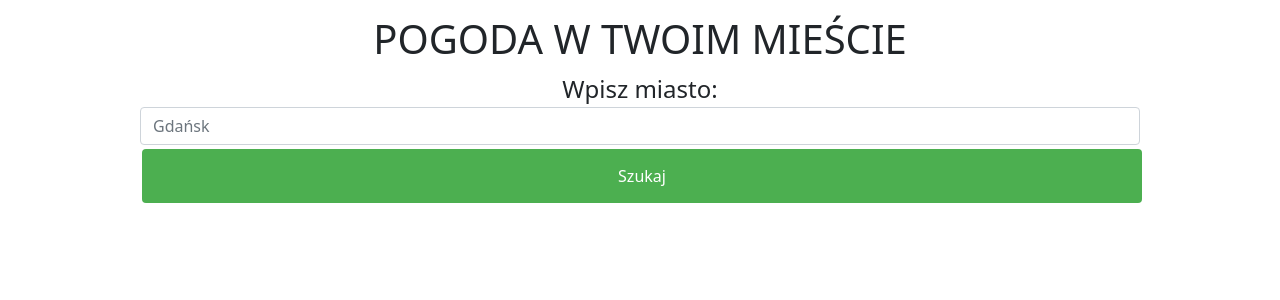
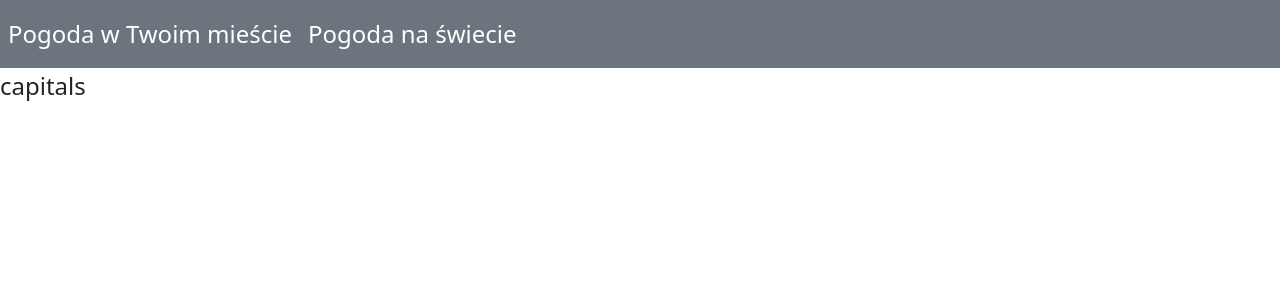
Before and after one commit to WojciechMankowski/WeatherAppInReact, a React (Create React App) app: page /capitals in a window 1280 px wide. Shown: the top 300 px of the page. Built offline with nearby package versions, Linux system fonts and the light colour scheme.

Commit message:
dodaj menu i jego funkcjonalność

```diff
--- a/package.json
+++ b/package.json
@@ -45,7 +45,6 @@
     ]
   },
   "devDependencies": {
-    "react-router": "^6.2.2",
     "react-router-dom": "^6.2.2"
   }
 }
--- /dev/null
+++ b/src/Capitals.js
@@ -0,0 +1,6 @@
+
+const Capitals = () => {
+    return <p> capitals</p>
+}
+
+export default Capitals
--- a/src/components/App.js
+++ b/src/components/App.js
@@ -39,55 +39,50 @@ class App extends React.Component {
     };
     this.setState({ data_wether: weather });
   };
-  componentDidUpdate() {
+  componentDidMount() {
     window.navigator.geolocation.getCurrentPosition((position) => {
       this.setState({
         lat: position.coords.latitude,
         lot: position.coords.longitude,
       });
     });
-    if (this.state.lat === null) {
-      console.log();
-    } else {
+    if (this.state.lat !== null) {
       const API_key = "599076ae1ed26c6c1cb2c6a3759db846";
       const url = `https://api.openweathermap.org/data/2.5/weather?lat=${this.state.lat}&lon=${this.state.lot}&appid=${API_key}&units=metric`;
-      //   axios.get(url).then((result) => this.setData(result));
+      axios.get(url).then((result) => this.setData(result));
     }
   }
 
   ConnectAPI = async (namecity) => {
     const API_key = "599076ae1ed26c6c1cb2c6a3759db846";
     const URL = `https://api.openweathermap.org/data/2.5/weather?q=${namecity}&appid=${API_key}&units=metric`;
-    axios.get(URL)
-    .then(res => this.setData(res.data))
-    .catch(error => this.setState({data_wether: error}))
-
+    axios
+      .get(URL)
+      .then((res) => this.setData(res.data))
+      .catch((error) => this.setState({ data_wether: error }));
   };
   render() {
-    if (this.state.city === "") {
+    if (this.state.city === "" || this.state.lat !== null) {
       return (
         <div className="container">
           <h1>POGODA W TWOIM MIEŚCIE</h1>
           <Form setNameCity={this.setNameCity} ConnectAPI={this.ConnectAPI} />
-
         </div>
-      )
-    }
-    else if (this.state.data_wether.isAxiosError) {
+      );
+    } else if (this.state.data_wether.isAxiosError) {
       return (
         <div className="container">
           <h1>POGODA W TWOIM MIEŚCIE</h1>
           <Form setNameCity={this.setNameCity} ConnectAPI={this.ConnectAPI} />
           <p>Podano błędne miasto</p>
-
-    </div>)
-    }
-    else{
+        </div>
+      );
+    } else {
       return (
         <div className="container">
           <h1>POGODA W TWOIM MIEŚCIE</h1>
           <Form setNameCity={this.setNameCity} ConnectAPI={this.ConnectAPI} />
-              <Result data={this.state.data_wether}/>
+          <Result data={this.state.data_wether} />
         </div>
       );
     }
--- /dev/null
+++ b/src/components/Menu.js
@@ -0,0 +1,15 @@
+import {Link } from "react-router-dom";
+const Menu = () => {
+    return (
+        <ul className="navbar-nav mr-auto">
+            <li className="nav-item active">
+            <Link to="/" className="nav-link text-white">Pogoda w Twoim mieście</Link>
+            </li>
+            <li>
+            <Link to="/capitals" className="nav-link text-white">Pogoda na świecie</Link>
+            </li>
+        </ul>
+    )
+}
+
+export default Menu
--- a/src/index.js
+++ b/src/index.js
@@ -1,5 +1,28 @@
 import React from "react";
 import ReactDOM from "react-dom";
 import App from "./components/App";
+import Capitals from "./Capitals";
+import Menu from "./components/Menu";
+import { BrowserRouter as Router, Routes, Route } from "react-router-dom";
 
-ReactDOM.render(<App />, document.getElementById("root"));
+const Index = () => {
+  return (
+    <Router>
+      <nav
+        className="navbar
+      navbar-expand-lg
+      navbar-light
+      bg-secondary
+      text-center    "
+      >
+        <Menu />
+      </nav>
+
+      <Routes>
+        <Route path="/" element={<App />} />
+        <Route path="/capitals" element={<Capitals />} />
+      </Routes>
+    </Router>
+  );
+};
+ReactDOM.render(<Index />, document.getElementById("root"));
```
Also changed, not shown: src/components/WeatherInTheCity.js (added, +28 -0 lines), 1 other file (tests, documents, lock files or other folders). Lines whose indentation alone changed are shown as unchanged.
